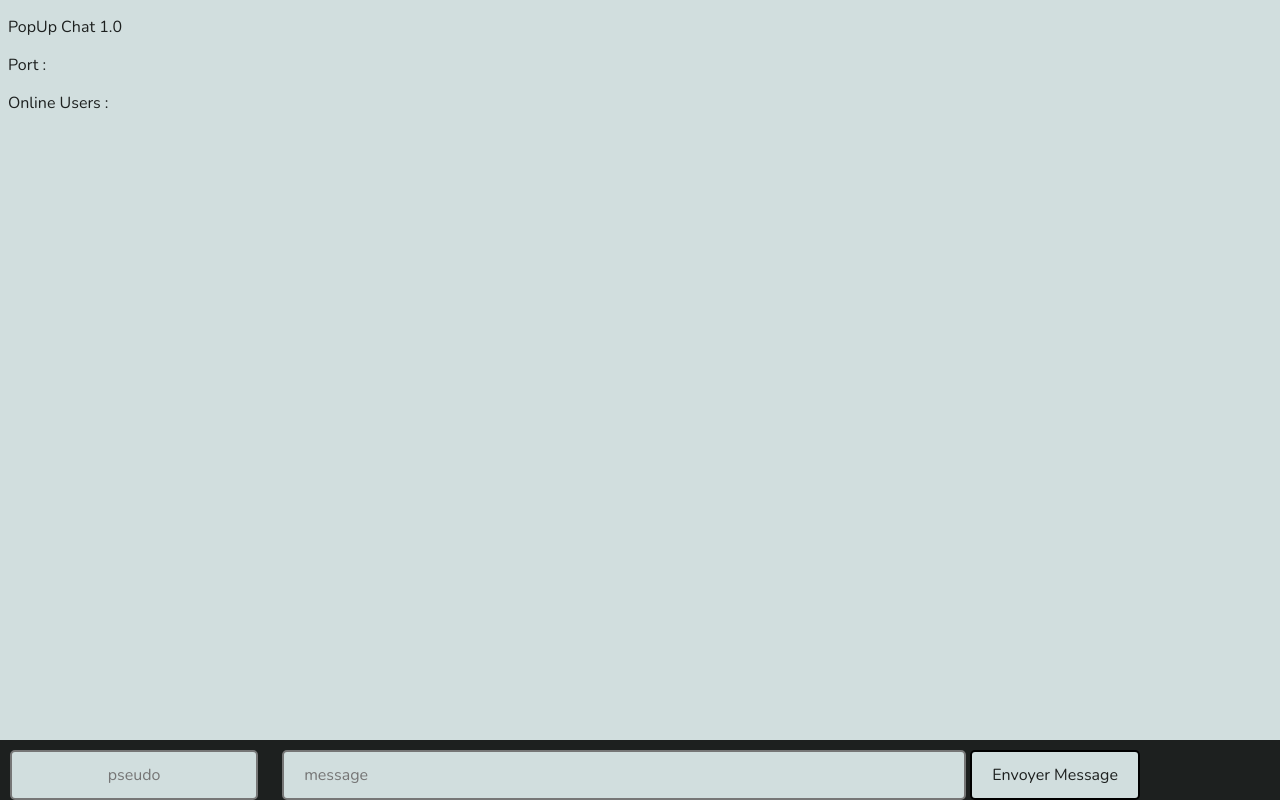
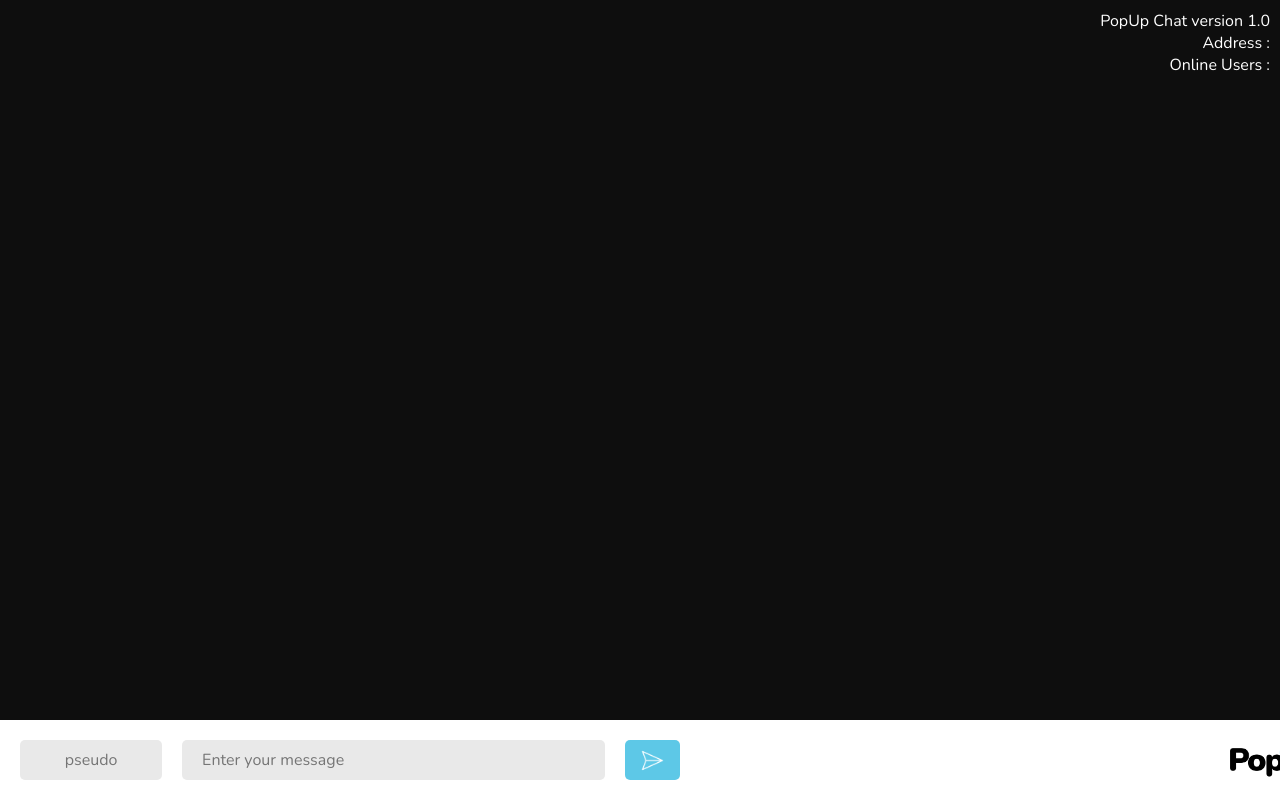
Before and after one commit to GianniHuynh/PopUpChat, a website: page public/index.html in a window 1280 px wide. Drawn offline with nearby package versions, Linux system fonts and the light colour scheme; no server answers.

Commit message:
Grosse modfi

```diff
--- a/public/css/style.css
+++ b/public/css/style.css
@@ -3,39 +3,100 @@
 
 
 * {
-  background-color: #d1dede;
-  color: #1d201f;
+  background-color: #0e0e0e;
+  color: white;
   font-family: 'Nunito', sans-serif;
+  padding: 0;
+  margin: 0;
 
+}
+
+/* A compléter pour faire le feu en personne*/
+h3{
+  background-color: #5dc8e7;
+  color: white;
+  padding: 20px;
+  font-size: 0.9em;
+  margin-top: 2em;
+  margin-right: 60%;
+  border-radius: 10px;
+  display: inline-block;
+
+}
+
+#textContent{
+  margin: 1%;
 }
 
 #messages{
     padding-bottom: 10%; /* Pour pas que le chat soit masqué par la chatBar */
+
 }
+
+#popUpLogo{
+  width: 70px;
+  height: 39px;
+  background-color:white;
+  /*margin-left: 42%;*/
+  margin-left: 43%;
+}
+
+
 
 .chatBar {
   position: fixed;
-  padding: 10px 10px 10px 10px;
   bottom: 0;
   left: 0;
   width: 100%;
   height: 40px;
-  background: #1d201f;
-  color: #d1dede;
+  display: flex;
+  color: #1d1d1d;
+  background-color: white;
+  padding: 20px;
 }
 
 #msg {
-  width: 50%;
+  width: 30%;
   margin-left: 20px;
+  border-style: none;
+
+
+
 }
 
 #pseudo {
   text-align: center;
+  width: 8%;
+  border-style: none;
+
+}
+
+#sendButton{
+  background-color: #5dc8e7;
+  color: white;
+  padding-top: 8px;
+  margin-left: 20px;
+  border-style: none;
+
+}
+
+#sendButtonImage{
+  width: 25px;
+  height: 25px;
+
+  background-color: #5dc8e7;
+}
+
+#infos{
+  text-align: right;
+  position: fixed;
+  top: 10px;
+  right: 10px;
 }
 
 input {
-  background: #d1dede;
-  color: #1d201f;
+  background: #e9e9e9;
+  color: #1d1d1d;
   padding: 12px 20px;
   font-size: 1rem;
   border-style: solid;
@@ -44,16 +105,11 @@ input {
 }
 
 button {
-  color: #1d201f;
-  background-color: #d1dede;
-  padding: 12px 20px;
+  color: #1d1d1d;
+  background-color: #e9e9e9;
+  padding: 12px 15px;
   font-size: 1rem;
   border-style: solid;
   border-radius: 5px;
   outline: transparent;
 }
-
-form {
-  background-color: #1d201f;
-  padding-bottom: 50px;
-}
--- a/public/index.html
+++ b/public/index.html
@@ -1,19 +1,20 @@
 <!DOCTYPE html>
-<html lang="en">
+<html lang="fr">
 <head>
     <meta charset="UTF-8">
     <meta http-equiv="X-UA-Compatible" content="IE=edge">
     <meta name="viewport" content="width=device-width, initial-scale=1.0">
     <link rel="stylesheet" type="text/css"   href="/css/style.css">
 
-    <title>UrChat</title>
+    <title>PopUp Chat</title>
 </head>
 <body>
+    <div id = "textContent">
+    <div id = "infos">
+        <p>PopUp Chat version 1.0</p>
+        <p>Address : <a id = "appAddr"></a> </p>
+        <P>Online Users : <a id = "onlineUsers"></a></P>
 
-    <div id = "infos">
-        <p>PopUp Chat 1.0</p>
-        <p>Port : </p>
-        <P>Online Users : </P>
 
     </div>
 
@@ -21,13 +22,20 @@
 
     </div>
 
-    <div class = "chatBar">
-    <form action="">
+    </div>
+
+    <form class = "chatBar" action="">
         <input id = "pseudo" autocomplete="off" placeholder="pseudo"/>
-        <input id = "msg" autocomplete="off" placeholder="message"/>
-        <button>Envoyer Message</button>
+        <input id = "msg" autocomplete="off" placeholder="Enter your message"/>
+        <button id = "sendButton" >
+            <img src="assets/send.png" alt = "send button logo" id = "sendButtonImage"/>
+        </button>
+        <img src = "assets/logo.png" alt="logo of popupchat" id = "popUpLogo"/>
+
     </form>
-    </div>
+
+
+
     <script src="/socket.io/socket.io.js"></script>
 
     <script
@@ -47,23 +55,31 @@
     });
 
     socket.on("chat message", function (msg) {
-        $("#messages").append($("<p>").text(msg));
+        $("#messages").append($("<h3>").text(msg));
+        scrollLent();
     })
 
-    socket.on("connection", function (nbUsers) {
-        $("#infos").append($("<p>").text(nbUsers));
+
+
+    socket.on("userUpdate", function (nbUsers) {
+        document.getElementById("onlineUsers").innerHTML=nbUsers;
     })
 
+    socket.on("sendAddress", function (appAddr) {
+         document.getElementById("appAddr").innerHTML=appAddr;
+         console.log(appAddr);
+    })
+
+
 });
-
+        // Function used for scroll-down the page
+        function scrollLent() {
+            $("html, body").animate({ scrollTop: $(document).height() }, 1000);
+        }
 
 
     </script>
 
-    <style type="text/css">
 
-
-
-    </style>
 </body>
 </html>
```
Also changed, not shown: backup.txt (added, +60 -0 lines), package.json (added, +16 -0 lines), public/assets/logo.png (added), public/assets/send.png (added), public/script/script.js (added), 3 other files.
